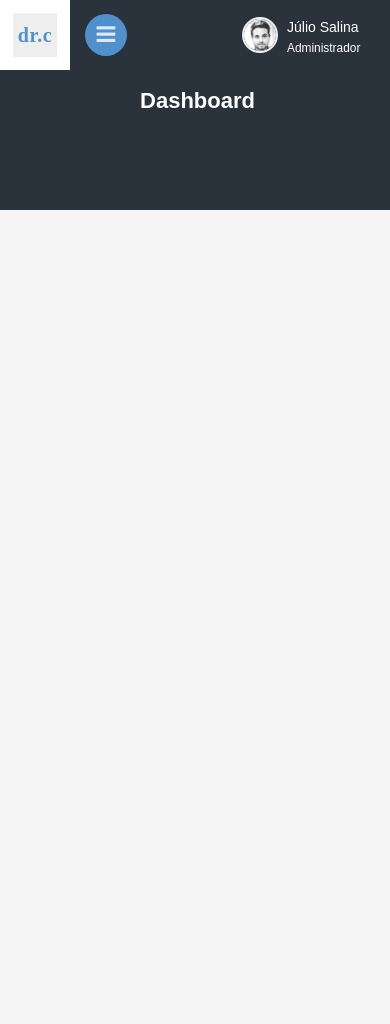
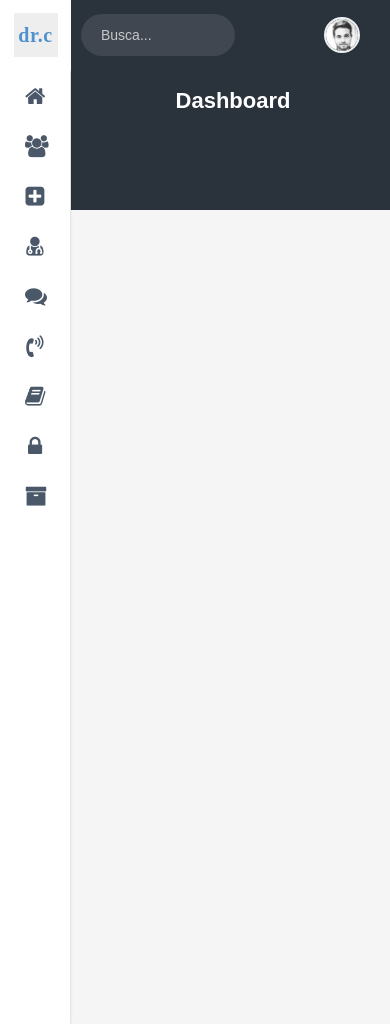
Before and after one commit to juliosalina/layout_s2, a PHP site: page / in a window 390 px wide. Run offline with PHP 8.4, Linux system fonts and the light colour scheme; style sheets or scripts are compiled from the project's sources; some web fonts are replaced.

Commit message:
ajuste responsivo

```diff
--- a/assets/js/app.js
+++ b/assets/js/app.js
@@ -45,17 +45,17 @@ var sistemaS2_VARS = {
                 // hide any open menus and remove all other classes
                 $("ul", $(this).parents("ul:first")).slideUp(350);
                 $("a", $(this).parents("ul:first")).removeClass("subdrop");
-                $("#sidebar-menu .pull-right i").removeClass("mdi-minus").addClass("mdi-plus");
+                $("#sidebar-menu .pull-right i").removeClass("fa-minus").addClass("fa-plus");
 
                 // open our new menu and add the open class
                 $(this).next("ul").slideDown(350);
                 $(this).addClass("subdrop");
-                $(".pull-right i", $(this).parents(".has_sub:last")).removeClass("mdi-plus").addClass("mdi-minus");
-                $(".pull-right i", $(this).siblings("ul")).removeClass("mdi-minus").addClass("mdi-plus");
+                $(".pull-right i", $(this).parents(".has_sub:last")).removeClass("fa-plus").addClass("fa-minus");
+                $(".pull-right i", $(this).siblings("ul")).removeClass("fa-minus").addClass("fa-plus");
             } else if ($(this).hasClass("subdrop")) {
                 $(this).removeClass("subdrop");
                 $(this).next("ul").slideUp(350);
-                $(".pull-right i", $(this).parent()).removeClass("mdi-minus").addClass("mdi-plus");
+                $(".pull-right i", $(this).parent()).removeClass("fa-minus").addClass("fa-plus");
             }
         }
     },
--- a/assets/less/_responsive.less
+++ b/assets/less/_responsive.less
@@ -19,7 +19,7 @@ File: Responsive
   body {
     overflow-x: hidden;
   }
-  .search-bar {
+  .button-menu-mobile {
     display: none !important;
   }
 }
@@ -32,8 +32,9 @@ File: Responsive
   .content-page {
     margin-left: 0 !important;
   }
-  .enlarged .left.side-menu {
-    margin-left: -75px;
+
+  .button-menu-mobile {
+    display: none !important;
   }
 
   .mobile-sidebar {
@@ -45,11 +46,41 @@ File: Responsive
     right: -250px;
   }
 
+  .page-header-title {
+    margin: -20px -5px 23px 66px;
+    padding: 10px 15px 100px 19px;
+  }
+
   .wrapper-page {
     width: 90%;
   }
 
+  .navbar-form {
+    margin-left: -5px;
+    .form-control {
+      width: 70%;
+    }
+  }
+
+  #wrapper.enlarged {
+    .topbar .topbar-left {
+      width: 71px!important;
+    }
+  }
+
   .navbar-nav {
+    height: 70px;
+    .dropdown {
+      display: inline-block !important;
+    }
+
+    .hidden-xs {
+      display: inline-block !important;
+      #btn-fullscreen {
+        display: none !important;
+      }
+    }
+
     .open {
       .dropdown-menu {
         background-color: @white;
@@ -61,15 +92,14 @@ File: Responsive
     }
   }
 
-  .footer  {
-    left: 0 !important;
-  }
-
 }
 
 @media (max-width: 620px) {
   .topbar-left {
     width: 70px !important;
+  }
+  .button-menu-mobile {
+    display: none !important;
   }
   .logo {
     display: none !important;
@@ -83,6 +113,19 @@ File: Responsive
   }
 }
 
+@media (max-width: 560px) {
+  .profile-username {
+    display: none !important;
+  }
+  .button-menu-mobile {
+    display: none !important;
+  }
+
+  .profile {
+    padding-bottom: 17px!important;
+  }
+}
+
 @media (max-width: 480px) {
   .side-menu {
     z-index: 10 !important;
@@ -92,7 +135,12 @@ File: Responsive
     display: block;
   }
 
-  .search-bar {
+  .navbar-nav {
+    .dropdown:first-child {
+      display: none !important;
+    }
+  }
+  .button-menu-mobile {
     display: none !important;
   }
 }
@@ -101,4 +149,11 @@ File: Responsive
   .hide-phone {
     display: none !important;
   }
+
+  .navbar-form {
+    width: 220px;
+  }
+  .button-menu-mobile {
+    display: none !important;
+  }
 }
```
Also changed, not shown: assets/css/style.css.
